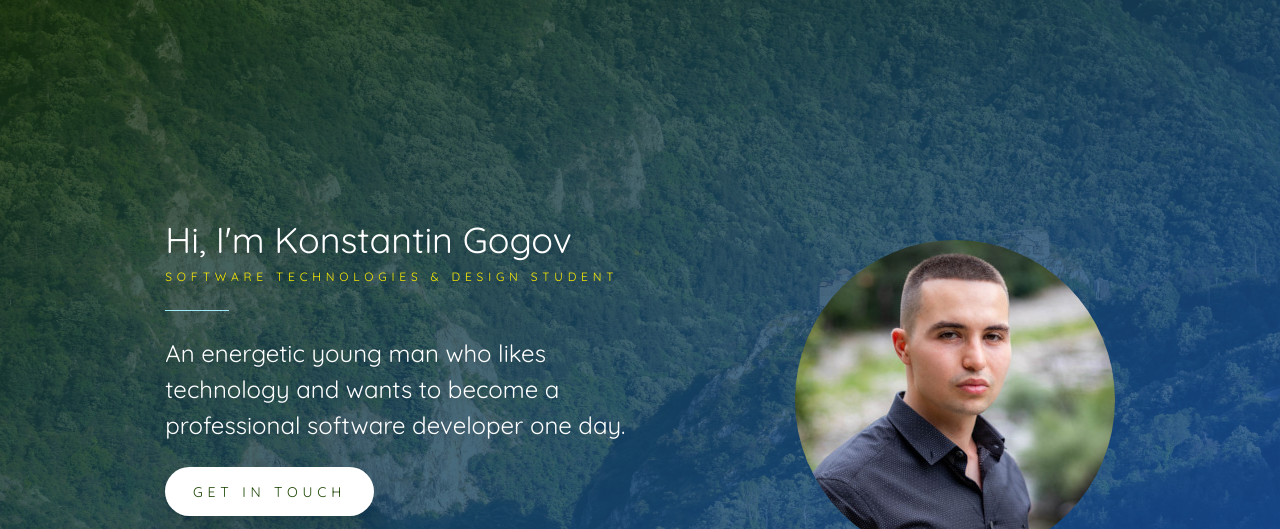
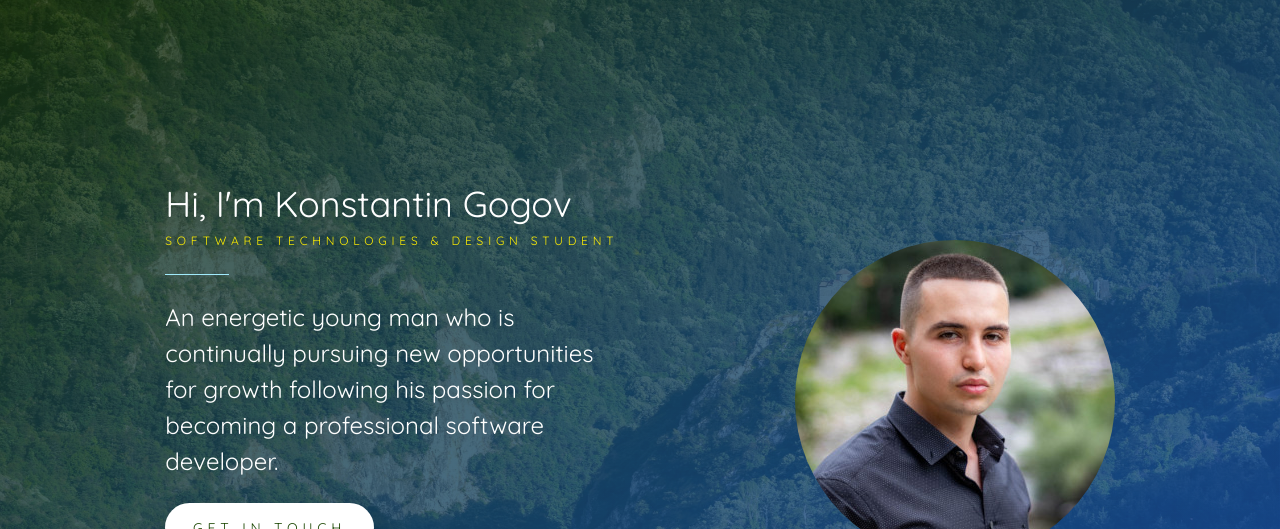
Before and after one commit to kgogov/introduction, a plain HTML site: page index.html in a window 1280 px wide. Shown: the top 529 px of the page. Drawn offline with Linux system fonts and the light colour scheme.

Commit message:
modified hero text

```diff
--- a/index.html
+++ b/index.html
@@ -4,7 +4,7 @@
   <meta charset="UTF-8">
   <meta http-equiv="X-UA-Compatible" content="IE=edge">
   <meta name="viewport" content="width=device-width, initial-scale=1.0">
-  <title>Konstantin Gogov – Dev – Student</title>
+  <title>Konstantin Gogov – Introduction</title>
   <!-- <script defer type="text/javascript" src="js/main.js"></script> -->
   <link href="https://fonts.googleapis.com/css?family=Montserrat|Quicksand" rel="stylesheet">
   <link rel="stylesheet" type="text/css" href="css/minreset.min.css">
@@ -38,7 +38,7 @@
       <hr class="hr">
       <div class="description">
         <p>
-          An energetic young man who likes technology and wants to become a professional software developer one day.
+          An energetic young man who is continually pursuing new opportunities for growth following his passion for becoming a professional software developer.
         </p>
       </div>
       <div class="contact">
```
